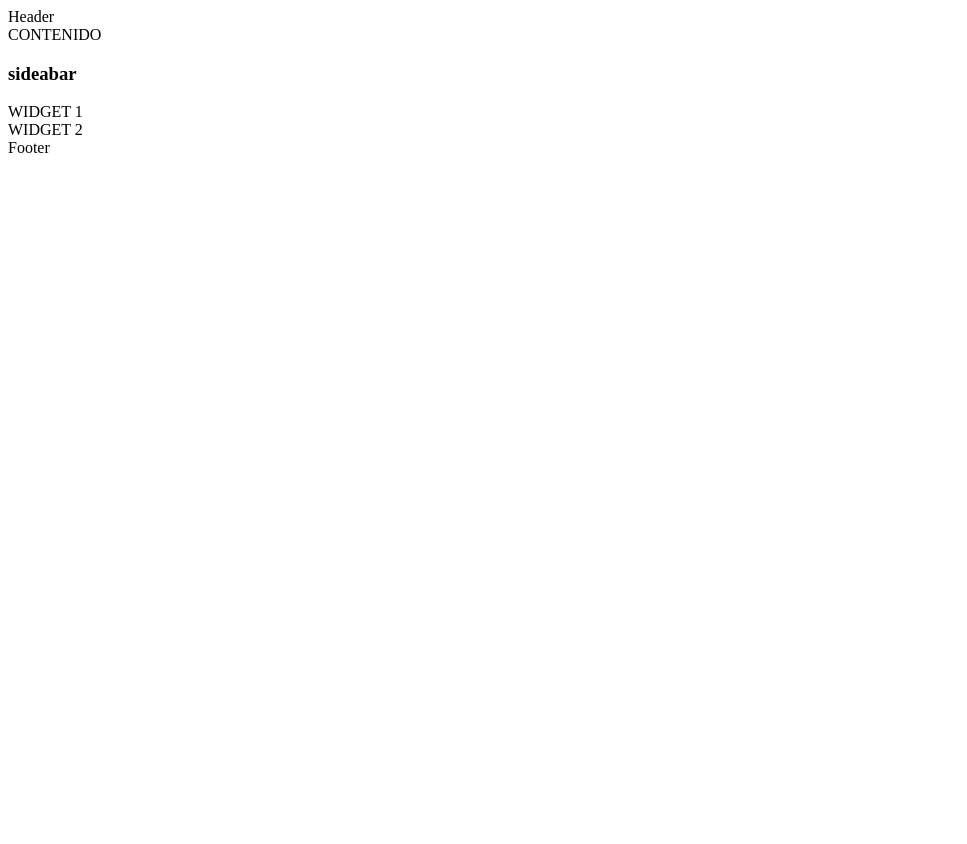
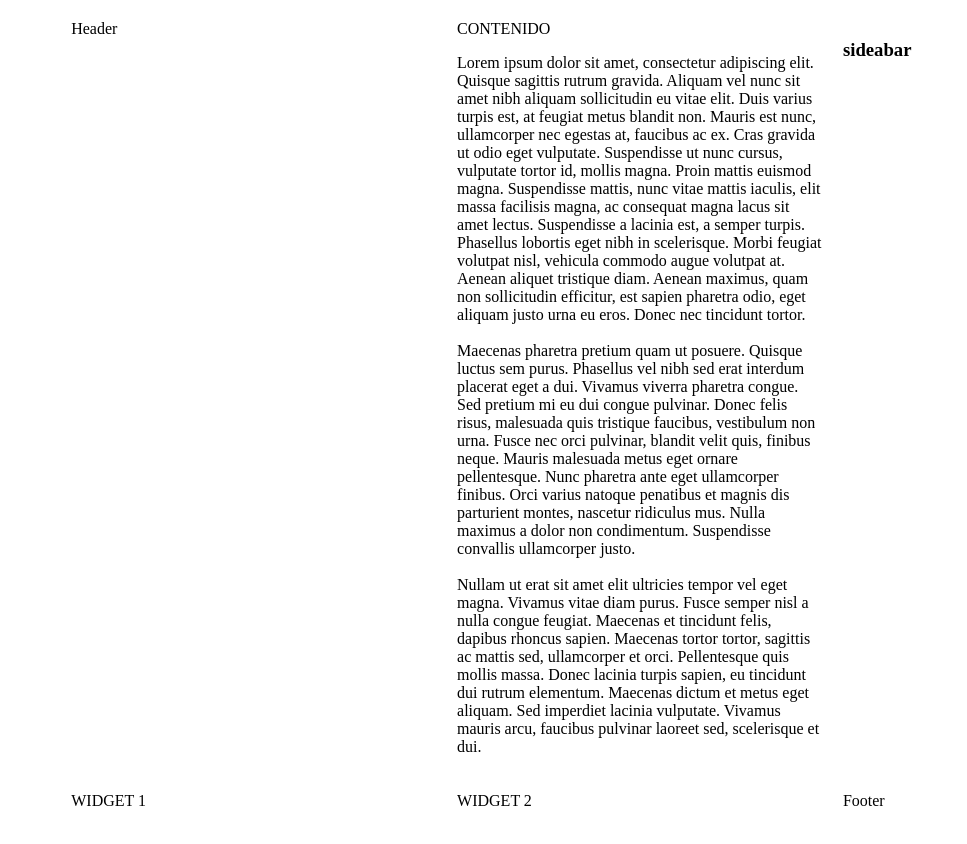
Before and after one commit to luisaromero/CSSGRID, a plain HTML site: page index.html in a window 1280 px wide. Shown: the whole page, without its empty margins (0-967 px from the left). Before the commit the page ends 800 px from the top, so only its background shows below. Drawn offline with Linux system fonts and the light colour scheme.

Commit message:
agregando readme

```diff
--- a/index.html
+++ b/index.html
@@ -11,7 +11,16 @@
      <header class="header">Header</header>
      <main class="content">
          <h>CONTENIDO</h>
-         <P></P>
+         <p>
+            Lorem ipsum dolor sit amet, consectetur adipiscing elit. Quisque sagittis rutrum gravida. Aliquam vel nunc sit amet nibh aliquam sollicitudin eu vitae elit. Duis varius turpis est, at feugiat metus blandit non. Mauris est nunc, ullamcorper nec egestas at, faucibus ac ex. Cras gravida ut odio eget vulputate. Suspendisse ut nunc cursus, vulputate tortor id, mollis magna. Proin mattis euismod magna. Suspendisse mattis, nunc vitae mattis iaculis, elit massa facilisis magna, ac consequat magna lacus sit amet lectus. Suspendisse a lacinia est, a semper turpis. Phasellus lobortis eget nibh in scelerisque. Morbi feugiat volutpat nisl, vehicula commodo augue volutpat at. Aenean aliquet tristique diam. Aenean maximus, quam non sollicitudin efficitur, est sapien pharetra odio, eget aliquam justo urna eu eros. Donec nec tincidunt tortor.
+            <br><br>
+
+            Maecenas pharetra pretium quam ut posuere. Quisque luctus sem purus. Phasellus vel nibh sed erat interdum placerat eget a dui. Vivamus viverra pharetra congue. Sed pretium mi eu dui congue pulvinar. Donec felis risus, malesuada quis tristique faucibus, vestibulum non urna. Fusce nec orci pulvinar, blandit velit quis, finibus neque. Mauris malesuada metus eget ornare pellentesque. Nunc pharetra ante eget ullamcorper finibus. Orci varius natoque penatibus et magnis dis parturient montes, nascetur ridiculus mus. Nulla maximus a dolor non condimentum. Suspendisse convallis ullamcorper justo.
+            <br><br>
+
+            Nullam ut erat sit amet elit ultricies tempor vel eget magna. Vivamus vitae diam purus. Fusce semper nisl a nulla congue feugiat. Maecenas et tincidunt felis, dapibus rhoncus sapien. Maecenas tortor tortor, sagittis ac mattis sed, ullamcorper et orci. Pellentesque quis mollis massa. Donec lacinia turpis sapien, eu tincidunt dui rutrum elementum. Maecenas dictum et metus eget aliquam. Sed imperdiet lacinia vulputate. Vivamus mauris arcu, faucibus pulvinar laoreet sed, scelerisque et dui.
+
+         </p>
      </main>
      <aside class="sidebar">
          <h3>sideabar</h3>
--- a/style.css
+++ b/style.css
@@ -0,0 +1,8 @@
+.container{
+    width: 90%;
+    margin: 20px auto;
+    display: grid;
+    grid-gap: 20px;
+    grid-template-columns: repeat(3 , 1fr);
+    grid-template-rows: repeat(4 , auto);
+}
```
Also changed, not shown: 1 other file.
